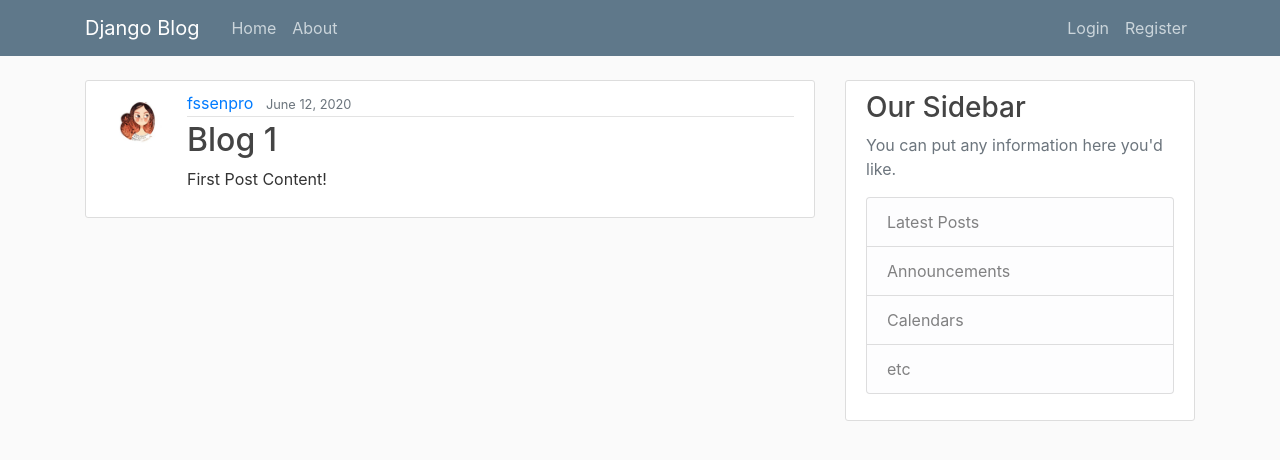
After one commit to julianfssen/django_blog, a Django app: page /post/1/ in a window 1280 px wide. The commit adds this page. Shown: the top 460 px of the page. Run offline with Django 3.2, Linux system fonts and the light colour scheme; data comes from the database, SQL or seed files in the repository; both versions use the stored data as it was after the commit; some libraries are stand-ins or nearby versions.

Commit message:
Added features to create, update, delete posts

```diff
--- a/blog/models.py
+++ b/blog/models.py
@@ -1,6 +1,7 @@
 from django.db import models
 from django.utils import timezone
 from django.contrib.auth.models import User
+from django.urls import reverse
 
 # Create your models here
 class Post(models.Model):
@@ -11,3 +12,6 @@ class Post(models.Model):
 
 	def __str__(self):
 		return self.title
+
+	def get_absolute_url(self):
+		return reverse('post-detail', kwargs={'pk': self.pk})
--- a/blog/templates/blog/base.html
+++ b/blog/templates/blog/base.html
@@ -33,6 +33,7 @@
 	        <!-- Navbar Right Side -->
 	        <div class="navbar-nav">
 	        	{% if user.is_authenticated %}
+	        		<a class="nav-item nav-link" href="{% url 'post-create' %}">New Post</a>
 	        		<a class="nav-item nav-link" href="{% url 'profile' %}">Profile</a>
 	          		<a class="nav-item nav-link" href="{% url 'logout' %}">Logout</a>
 	          	{% else %}
--- a/blog/templates/blog/home.html
+++ b/blog/templates/blog/home.html
@@ -8,7 +8,7 @@
 		      <a class="mr-2" href="#">{{ post.author }}</a>
 		      <small class="text-muted">{{ post.date_posted|date:"F d, Y" }}</small>
 		    </div>
-		    <h2><a class="article-title" href="#">{{ post.title }}</a></h2>
+		    <h2><a class="article-title" href="{% url 'post-detail' post.id %}">{{ post.title }}</a></h2>
 		    <p class="article-content">{{ post.content }}</p>
 		  </div>
 		</article>
--- /dev/null
+++ b/blog/templates/blog/post_detail.html
@@ -0,0 +1,20 @@
+{% extends "blog/base.html" %}
+{% block content %}
+	<article class="media content-section">
+		<img class="rounded-circle article-img" src="{{ object.author.profile.image.url }}">
+	  <div class="media-body">
+	    <div class="article-metadata">
+	      <a class="mr-2" href="#">{{ object.author }}</a>
+	      <small class="text-muted">{{ object.date_posted|date:"F d, Y" }}</small>
+	      {% if object.author == user %}
+		      <div>
+		      	<a class="btn btn-secondary btn-sm mt-1 mb-1" href="{% url 'post-update' object.id %}">Update Post</a>
+		      <a class="btn btn-danger btn-sm mt-1 mb-1" href="{% url 'post-delete' object.id %}">Delete Post</a>
+		      </div>
+	      {% endif %}
+	    </div>
+	    <h2 class="article-title">{{ object.title }}</h2>
+	    <p class="article-content">{{ object.content }}</p>
+	  </div>
+	</article>
+{% endblock content %}
--- a/blog/urls.py
+++ b/blog/urls.py
@@ -1,8 +1,17 @@
 from django.urls import path, include
 from . import views
-from .views import PostListView
+from .views import (PostListView,
+	PostDetailView,
+	PostCreateView,
+	PostUpdateView,
+	PostDeleteView
+)
 
 urlpatterns = [
 	path('', PostListView.as_view(), name='blog-home'),
+	path('post/<int:pk>/', PostDetailView.as_view(), name='post-detail'),
+	path('post/new/', PostCreateView.as_view(), name='post-create'),
+	path('post/<int:pk>/update/', PostUpdateView.as_view(), name='post-update'),
+	path('post/<int:pk>/delete/', PostDeleteView.as_view(), name='post-delete'),
 	path('about/', views.about, name='blog-about'),
 ]
--- a/blog/views.py
+++ b/blog/views.py
@@ -1,6 +1,12 @@
 from django.shortcuts import render
-from django.views.generic import ListView
+from django.views.generic import (ListView,
+	DetailView,
+	CreateView,
+	UpdateView,
+	DeleteView
+)
 from .models import Post
+from django.contrib.auth.mixins import LoginRequiredMixin, UserPassesTestMixin
 
 def home(request):
 	context = {
@@ -8,11 +14,53 @@ def home(request):
 	}
 	return render(request, 'blog/home.html', context)
 
+
 class PostListView(ListView):
 	model = Post
 	template_name = 'blog/home.html'
 	context_object_name = 'posts'
 	ordering = ['-date_posted']
 
+
+class PostDetailView(DetailView):
+	model = Post
+	template_name = 'blog/post_detail.html'
+
+
+class PostCreateView(LoginRequiredMixin, CreateView):
+	model = Post
+	fields = ['title', 'content']
+
+	def form_valid(self, form):
+		form.instance.author = self.request.user
+		return super().form_valid(form)
+
+
+class PostUpdateView(LoginRequiredMixin, UserPassesTestMixin, UpdateView):
+	model = Post
+	fields = ['title', 'content']
+
+	def form_valid(self, form):
+		form.instance.author = self.request.user
+		return super().form_valid(form)
+
+	def test_func(self):
+		post = self.get_object()
+		if self.request.user == post.author:
+			return True
+		return False
+
+
+class PostDeleteView(LoginRequiredMixin, UserPassesTestMixin, DeleteView):
+	model = Post
+	success_url = '/'
+
+	def test_func(self):
+		post = self.get_object()
+		if self.request.user == post.author:
+			return True
+		return False
+
+
 def about(request):
 	return render(request, 'blog/about.html', {'title': 'About'})
```
Also changed, not shown: blog/templates/blog/post_confirm_delete.html (added, +15 -0 lines), blog/templates/blog/post_form.html (added, +16 -0 lines), db.sqlite3.
